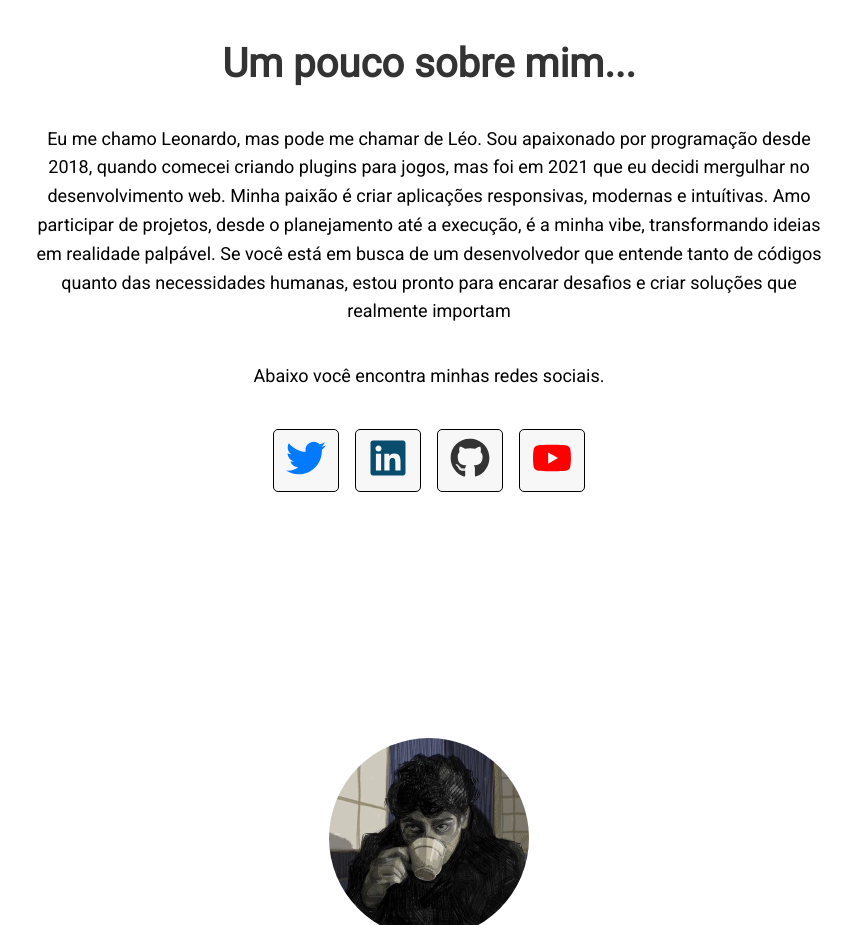
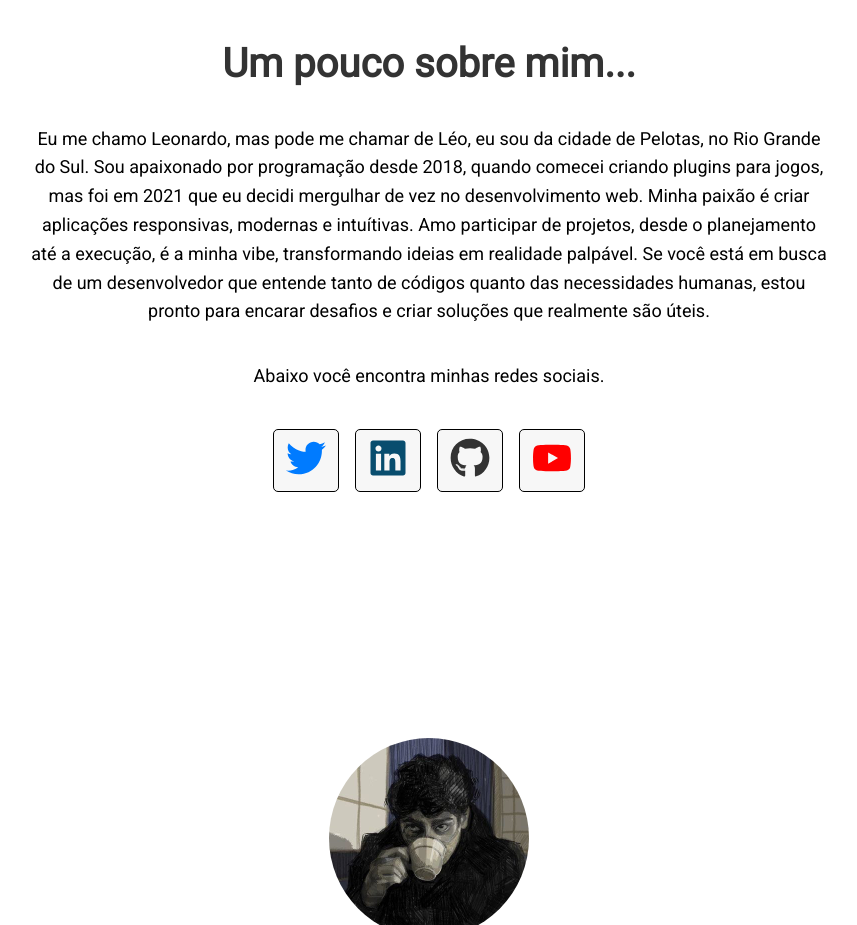
Before and after one commit to leoz11/portfolio-website, a React (Create React App) app: page / in a window 1280 px wide. Shown: the part 2880-3805 px from the top of the page, without its empty margins (211-1068 px from the left). Built offline with nearby package versions, Linux system fonts and the light colour scheme.

Commit message:
Update App.js

```diff
--- a/src/App.js
+++ b/src/App.js
@@ -140,7 +140,7 @@ const App = () => {
         {/* Seção Sobre */}
         <div className="section" id="sobre">
           <h2>Um pouco sobre mim...</h2>
-          <p>Eu me chamo Leonardo, mas pode me chamar de Léo. Sou apaixonado por programação desde 2018, quando comecei criando plugins para jogos, mas foi em 2021 que eu decidi mergulhar no desenvolvimento web. Minha paixão é criar aplicações responsivas, modernas e intuítivas. Amo participar de projetos, desde o planejamento até a execução, é a minha vibe, transformando ideias em realidade palpável. Se você está em busca de um desenvolvedor que entende tanto de códigos quanto das necessidades humanas, estou pronto para encarar desafios e criar soluções que realmente importam</p>
+          <p>Eu me chamo Leonardo, mas pode me chamar de Léo, eu sou da cidade de Pelotas, no Rio Grande do Sul. Sou apaixonado por programação desde 2018, quando comecei criando plugins para jogos, mas foi em 2021 que eu decidi mergulhar de vez no desenvolvimento web. Minha paixão é criar aplicações responsivas, modernas e intuítivas. Amo participar de projetos, desde o planejamento até a execução, é a minha vibe, transformando ideias em realidade palpável. Se você está em busca de um desenvolvedor que entende tanto de códigos quanto das necessidades humanas, estou pronto para encarar desafios e criar soluções que realmente são úteis.</p>
           <p>Abaixo você encontra minhas redes sociais.</p>
           <div className="social-icons">
             <a href="https://twitter.com/leoz_js" target="_blank" rel="noopener noreferrer">
```
